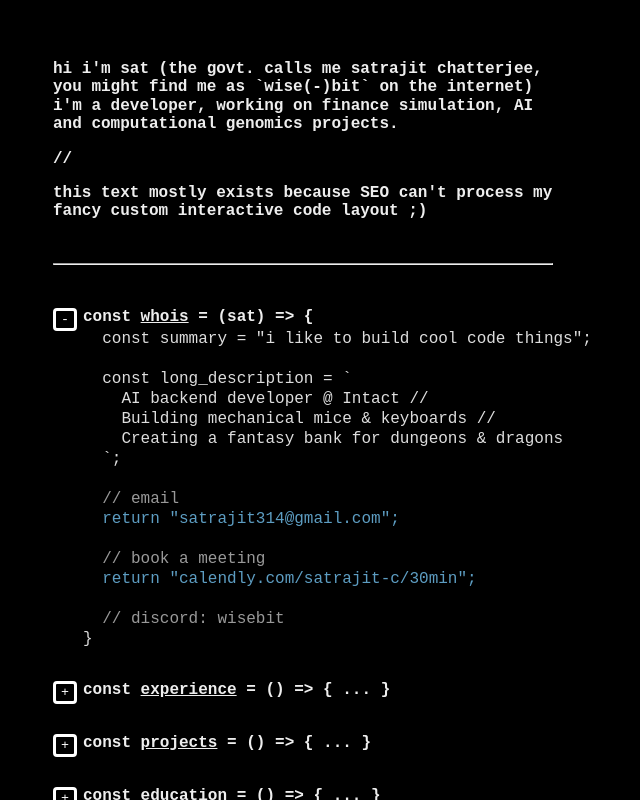
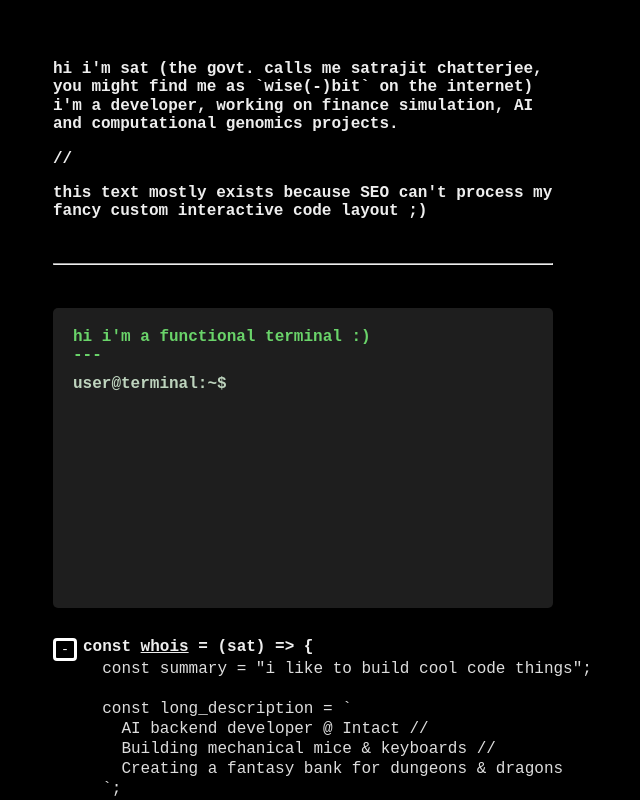
Before and after one commit to wise-bit/wise-bit.github.io, a Next.js app: page / in a window 1280 px wide. Shown: the whole page, without its empty margins (287-927 px from the left). Built offline with nearby package versions, Linux system fonts and the light colour scheme.

Commit message:
terminal v1

```diff
--- /dev/null
+++ b/components/HeaderText.tsx
@@ -0,0 +1,29 @@
+import { NextPage } from 'next';
+
+interface Props {}
+
+const HeaderText: NextPage<Props> = (props) => {
+  return (
+    <>
+      <p>
+        {`
+            hi i'm sat (the govt. calls me satrajit chatterjee, you might find
+            me as \`wise(-)bit\` on the internet) i'm a developer, working on finance
+            simulation, AI and computational genomics projects.
+            `}
+      </p>
+      <p>{'//'}</p>
+      <p>
+        {`
+            this text mostly exists because SEO can't process my fancy
+            custom interactive code layout ;)
+            `}
+      </p>
+      <br />
+      <hr />
+      <br />
+    </>
+  );
+};
+
+export default HeaderText;
--- a/components/Intro.tsx
+++ b/components/Intro.tsx
@@ -2,6 +2,8 @@ import { NextPage } from 'next';
 import styles from '../styles/Intro.module.css';
 import CodeEditor from './CodeEditor';
 import { useEffect, useState } from 'react';
+import HeaderText from './HeaderText';
+import Terminal from './Terminal';
 
 interface Props {
   username: string;
@@ -53,23 +55,10 @@ const Intro: NextPage<Props> = (props) => {
           <pre>{nameContents}</pre>
         </div> */}
         <div className={styles.title}>
-          <p>
-            {`
-            hi i'm sat (the govt. calls me satrajit chatterjee, you might find
-            me as \`wise(-)bit\` on the internet) i'm a developer, working on finance
-            simulation, AI and computational genomics projects.
-            `}
-          </p>
-          <p>{'//'}</p>
-          <p>
-            {`
-            this text mostly exists because SEO can't process my fancy
-            custom interactive code layout ;)
-            `}
-          </p>
-          <br />
-          <hr />
-          <br />
+          <HeaderText />
+        </div>
+        <div>
+          <Terminal />
         </div>
         <div>
           {portfolio_components.map((component, index) => {
--- a/components/Terminal.tsx
+++ b/components/Terminal.tsx
@@ -0,0 +1,96 @@
+import React, { useState, KeyboardEvent } from 'react';
+
+const Terminal: React.FC = () => {
+  const [input, setInput] = useState<string>('');
+  const [logs, setLogs] = useState<string[]>([
+    `hi i'm a functional terminal :)`,
+    `---`,
+  ]);
+
+  const handleCommand = (event: KeyboardEvent<HTMLInputElement>) => {
+    if (event.key === 'Enter') {
+      setLogs([...logs, `> ${input}`]);
+
+      // Example custom commands
+      switch (input.toLowerCase()) {
+        case 'help':
+          setLogs((prevLogs) => [
+            ...prevLogs,
+            'Available commands: help, clear',
+          ]);
+          break;
+        case 'clear':
+          setLogs([]);
+          break;
+        default:
+          setLogs((prevLogs) => [...prevLogs, 'Command not found']);
+      }
+
+      setInput(''); // Clear input after command is executed
+    }
+  };
+
+  return (
+    <div style={terminalStyle}>
+      <div style={logStyle}>
+        {logs.map((log, index) => (
+          <div key={index}>{log}</div>
+        ))}
+      </div>
+      <div style={inputWrapperStyle}>
+        <span style={promptStyle}>user@terminal:~$</span>
+        <input
+          type='text'
+          value={input}
+          onChange={(e) => setInput(e.target.value)}
+          onKeyDown={handleCommand}
+          style={inputStyle}
+          autoFocus
+        />
+      </div>
+    </div>
+  );
+};
+
+// CSS in JS styling
+const terminalStyle: React.CSSProperties = {
+  backgroundColor: '#1e1e1e',
+  color: '#6ad46a',
+  fontFamily: 'monospace',
+  padding: '20px',
+  borderRadius: '5px',
+  height: '300px',
+  overflowY: 'auto',
+  maxWidth: '500px',
+  marginBottom: '30px',
+  fontSize: '16px',
+  fontWeight: 'bold',
+};
+
+const logStyle: React.CSSProperties = {
+  marginBottom: '10px',
+};
+
+const inputWrapperStyle: React.CSSProperties = {
+  display: 'flex',
+  alignItems: 'center',
+};
+
+const promptStyle: React.CSSProperties = {
+  marginRight: '10px',
+  color: '#bed4be',
+};
+
+const inputStyle: React.CSSProperties = {
+  backgroundColor: '#1e1e1e',
+  fontFamily: 'monospace',
+  color: '#6ad46a',
+  fontWeight: 'bold',
+  border: 'none',
+  outline: 'none',
+  width: '100%',
+  paddingLeft: '0px',
+  fontSize: '16px',
+};
+
+export default Terminal;
```
Also changed, not shown: styles/ColorIntro.module.css (deleted, +0 -116 lines), styles/Terminal.module.css (added), 1 other file (tests, documents, lock files or other folders).
